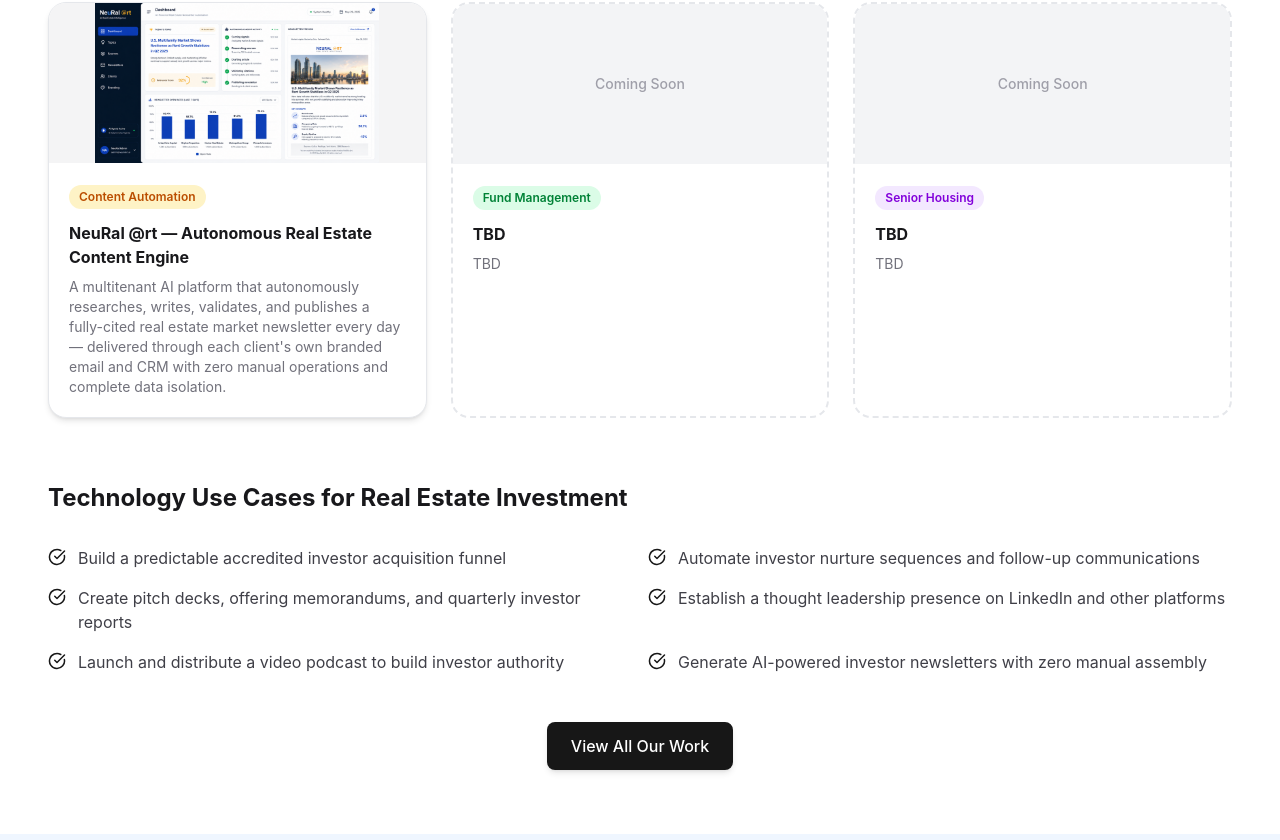
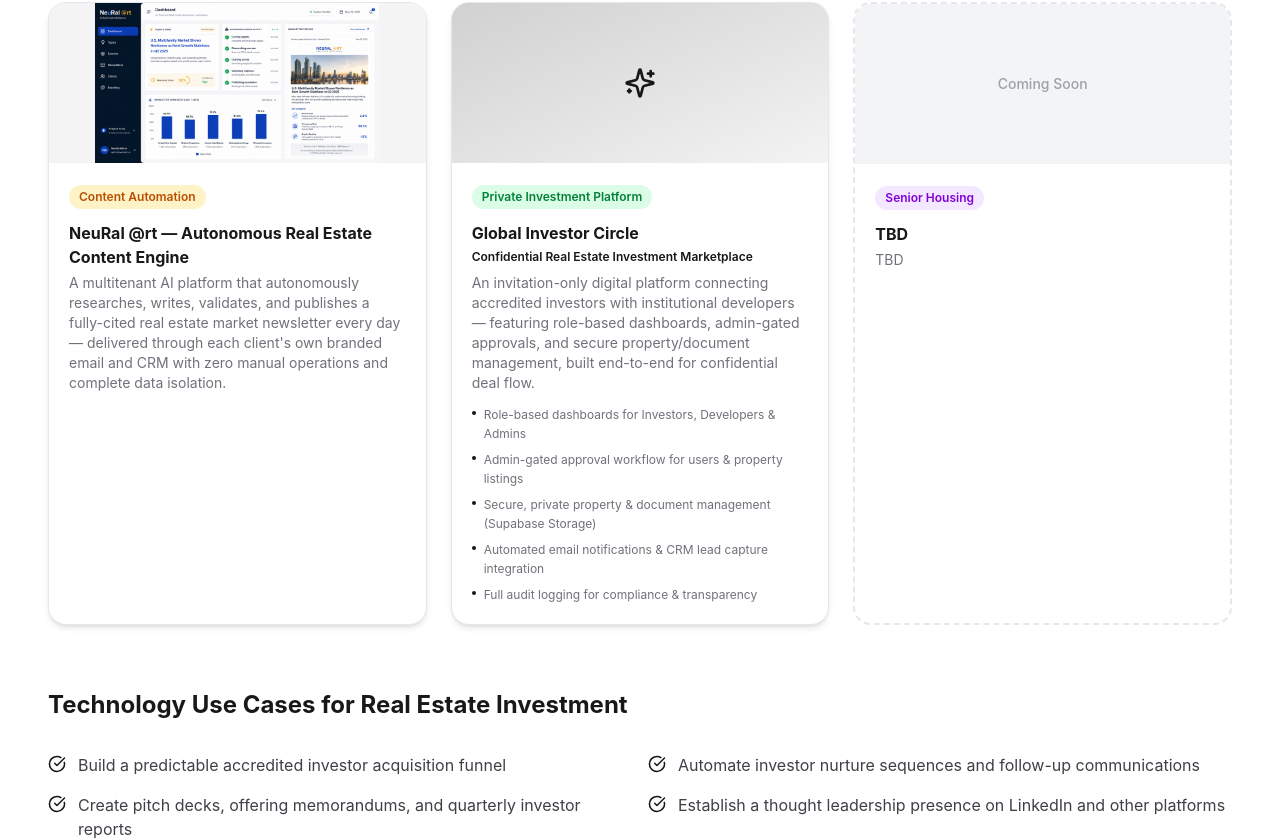
Before and after one commit to Vaibhavdubey21/deepneural-wip, a Next.js app: page / in a window 1280 px wide. Shown: the part 5944-6784 px from the top of the page. Built offline with nearby package versions, Linux system fonts and the light colour scheme.

Commit message:
added secound real project

```diff
--- a/src/app/components/sections/OurWorkSection.tsx
+++ b/src/app/components/sections/OurWorkSection.tsx
@@ -19,7 +19,9 @@
   category: string;
   categoryColor: string;
   title?: string;
+  subtitle?: string;
   description?: string;
+  highlights?: string[];
   image?: string;
 }[] = [
   {
@@ -30,7 +32,21 @@
       "A multitenant AI platform that autonomously researches, writes, validates, and publishes a fully-cited real estate market newsletter every day — delivered through each client's own branded email and CRM with zero manual operations and complete data isolation.",
     image: '/neuralart.png',
   },
-  { category: 'Fund Management', categoryColor: 'bg-green-100 dark:bg-green-900/40 text-green-700 dark:text-green-300' },
+  {
+    category: 'Private Investment Platform',
+    categoryColor: 'bg-green-100 dark:bg-green-900/40 text-green-700 dark:text-green-300',
+    title: 'Global Investor Circle',
+    subtitle: 'Confidential Real Estate Investment Marketplace',
+    description:
+      'An invitation-only digital platform connecting accredited investors with institutional developers — featuring role-based dashboards, admin-gated approvals, and secure property/document management, built end-to-end for confidential deal flow.',
+    highlights: [
+      'Role-based dashboards for Investors, Developers & Admins',
+      'Admin-gated approval workflow for users & property listings',
+      'Secure, private property & document management (Supabase Storage)',
+      'Automated email notifications & CRM lead capture integration',
+      'Full audit logging for compliance & transparency',
+    ],
+  },
   { category: 'Senior Housing', categoryColor: 'bg-purple-100 dark:bg-purple-900/40 text-purple-700 dark:text-purple-300' },
 ];
 
@@ -98,12 +114,29 @@
                 >
                   {project.category}
                 </span>
-                <h3 className="text-base font-bold text-zinc-900 dark:text-white mb-2">
+                <h3 className="text-base font-bold text-zinc-900 dark:text-white mb-1">
                   {project.title ?? 'TBD'}
                 </h3>
+                {project.subtitle && (
+                  <p className="text-primary text-xs font-semibold mb-2">
+                    {project.subtitle}
+                  </p>
+                )}
                 <p className="text-zinc-500 dark:text-zinc-400 text-sm">
                   {project.description ?? 'TBD'}
                 </p>
+                {project.highlights && (
+                  <ul className="mt-3 space-y-1.5">
+                    {project.highlights.map((highlight) => (
+                      <li key={highlight} className="flex items-start gap-2">
+                        <div className="mt-1.5 h-1 w-1 rounded-full bg-primary shrink-0" />
+                        <span className="text-zinc-500 dark:text-zinc-400 text-xs leading-relaxed">
+                          {highlight}
+                        </span>
+                      </li>
+                    ))}
+                  </ul>
+                )}
               </div>
             </motion.div>
           ))}
```
